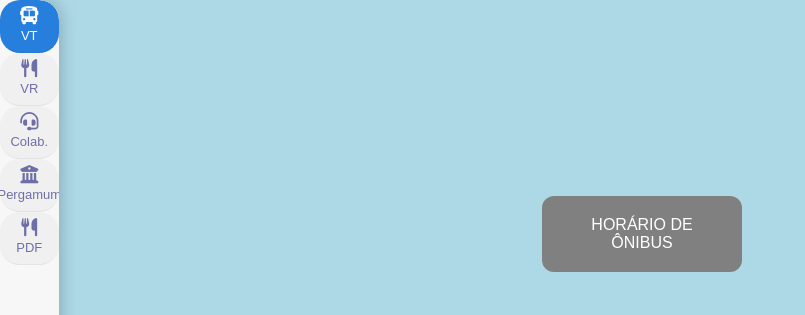
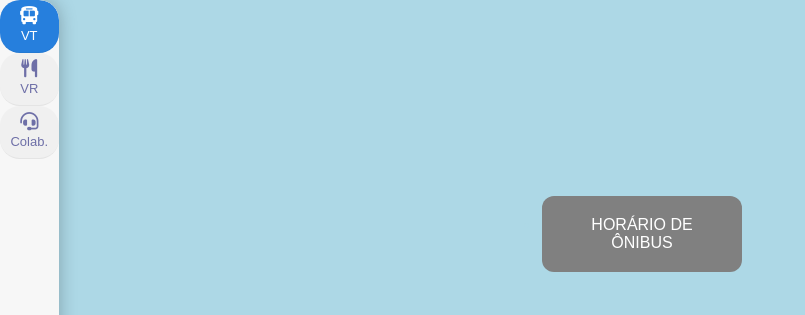
Before and after one commit to Jerizu/trampo, a plain HTML site: page index.html in a window 1280 px wide. Shown: the top 315 px of the page, without its empty margins (0-805 px from the left). Drawn offline with Linux system fonts and the light colour scheme.

Commit message:
redução de menu

```diff
--- a/index.html
+++ b/index.html
@@ -31,20 +31,14 @@
                  <span>VT</span></a></li>
             <li title="Bibliotec"><a href="https://www.meualelo.com.br/home" class="Email">
                  <span>VR</span></a></li>
-            <li title="Capes"><a href="https://portaldocolaborador.almavivadobrasil.com.br/Login.aspx" class="Vendas">
+            <li title="Capes"><a href="https://www-periodicos-capes-gov-br.ezl.periodicos.capes.gov.br/index.php/acesso-cafe.html" class="Vendas">
                  <span>Colab.</span></a></li>
-            <li title="Biblioteca"><a href="https://portaldocolaborador.almavivadobrasil.com.br/Login.aspx" class="Canal">
-                 <span>Pergamum</span></a></li>
-             <li title="PDF"><a href="https://github.com/Jerizu/siteBibliotec/blob/501ff404570e85529c8d4f84187bfaacc9666219/TCC-Jess%C3%A9.html" class="Email">
-                 <span>PDF</span></a></li>
-
-
         </ul>
     </div>
 
     <div class="divButton">
         <button title="button title" class="action primary tocart" onclick=" window.open('https://drive.google.com/file/d/1t1YPhYbk29MIQZkIX-gt1V3g17n0pUXW/view?usp=drive_link', '_blank');">HORÁRIO DE ÔNIBUS</button>
-    </div>
+        </div>
 </body>
 
 </html>
```
